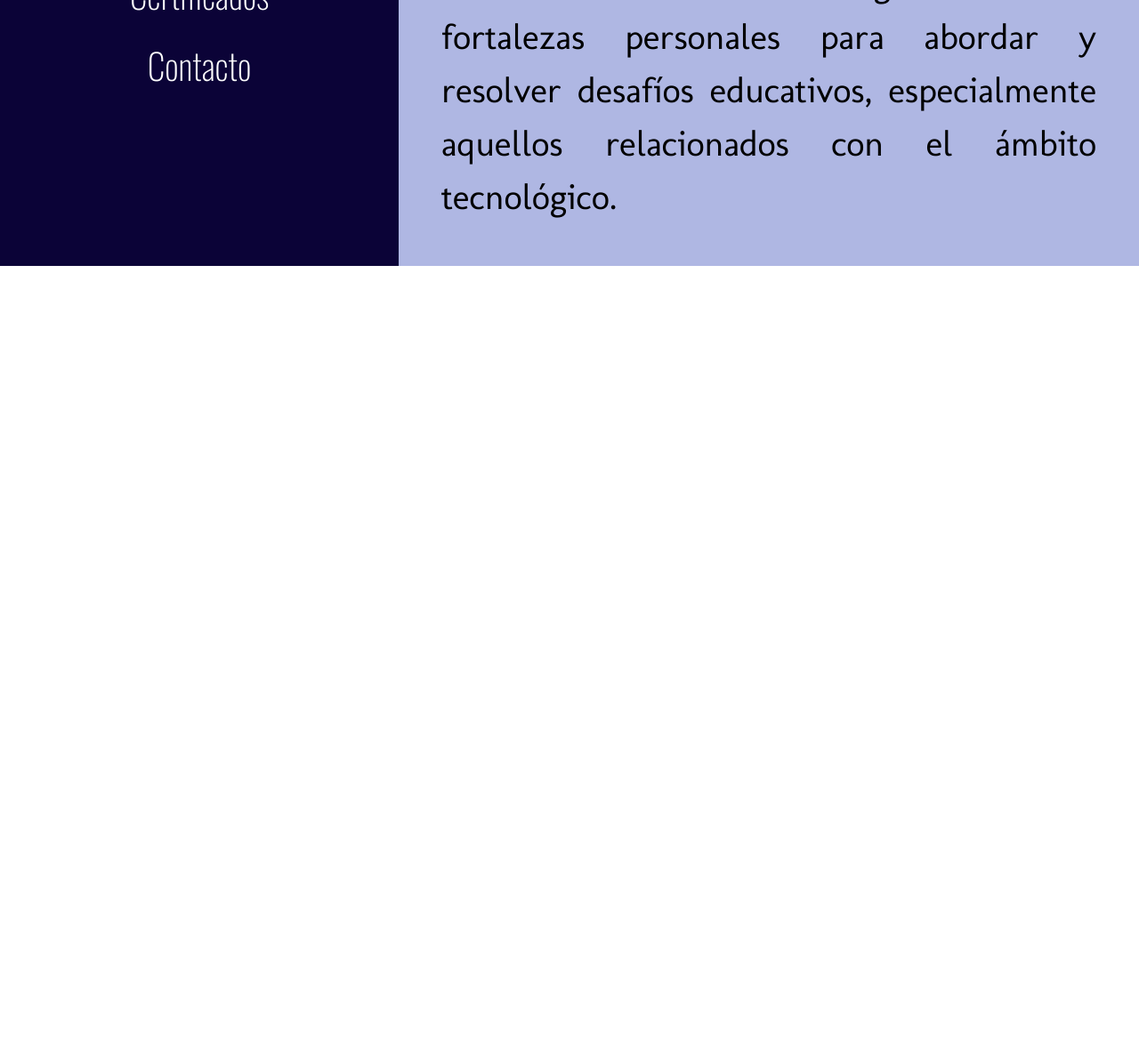
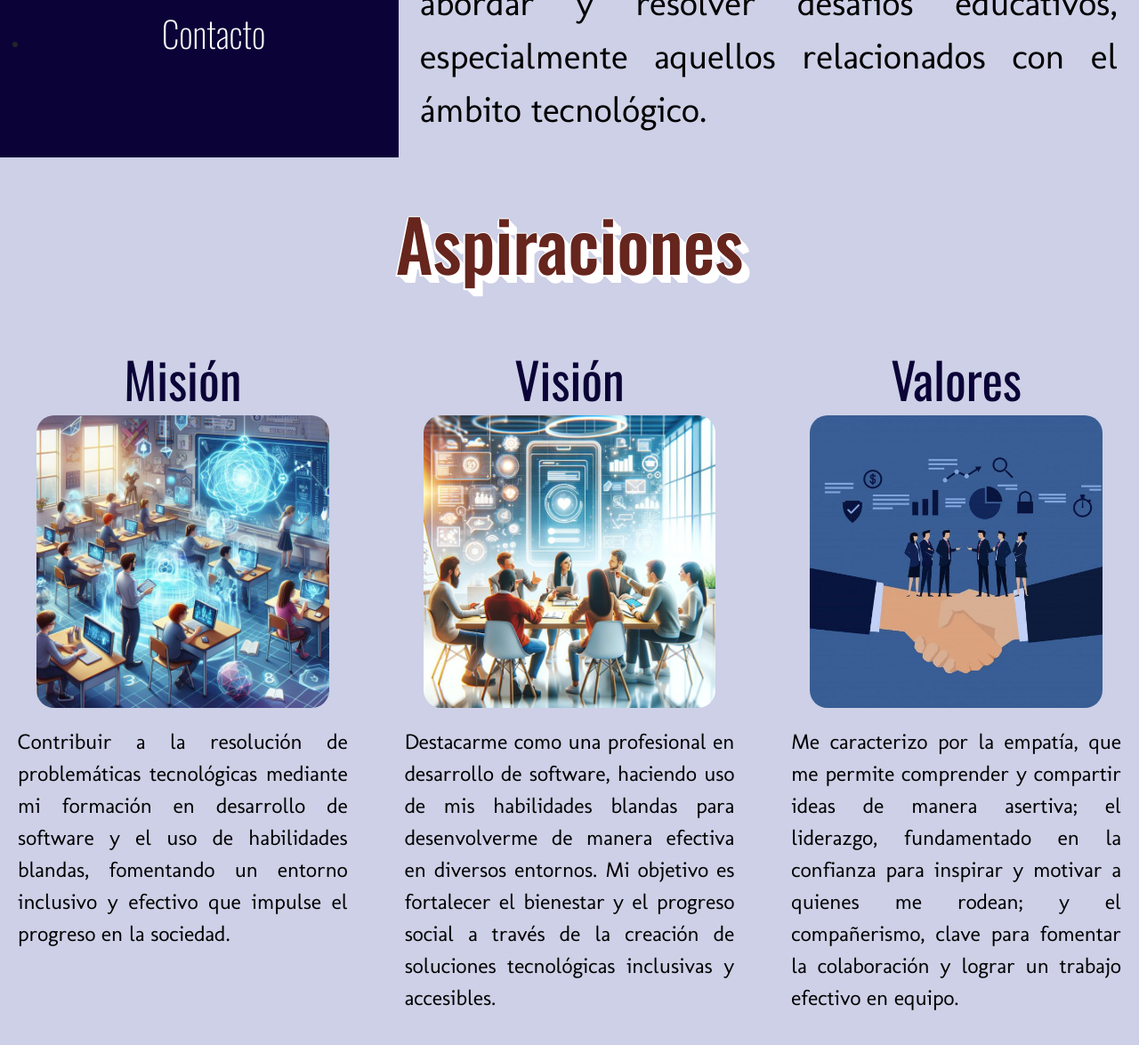
Before and after one commit to LauraVargas22/PortafolioLV, a plain HTML site: page pages/home.html in a window 1280 px wide. Shown: the part 803-1978 px from the top of the page at 89% size. Before the commit the page ends 1102 px from the top, so only its background shows below. Drawn offline with nearby package versions, Linux system fonts and the light colour scheme.

Commit message:
feat: :sparkles: Aspiraciones Design

```diff
--- a/css/home.css
+++ b/css/home.css
@@ -4,6 +4,20 @@
     margin: 0;
     padding: 0;
     box-sizing: border-box;
+}
+
+body {
+    background-color: #cdd0e6;
+    overflow-x: hidden;
+}
+
+body::-webkit-scrollbar {
+    width: 0.3rem;
+}
+
+body::-webkit-scrollbar-thumb {
+    background: linear-gradient(#abb7dd, #010a20);
+    border-radius: 1rem;
 }
 
 section {
@@ -15,19 +29,23 @@ section {
 }
 
 .aboutme {
-    background-color: #AFB7E3;
+    background-color: #cdd0e6;
 }
 
 #about_me {
-    background-color: #AFB7E3;
+    background-color: #cdd0e6;
+}
+
+#aspiraciones {
+    background-color: #cdd0e6;
 }
 .photo {
-    width: 400px;
+    width: 350px;
     height: 400px;
     border-radius: 50%;
 }
 
-a {
+.sections{
     color: white;
     text-decoration: none;
     font-family: "Oswald", serif;
@@ -37,14 +55,14 @@ a {
     line-height: 2;
 }
 
-a:hover {
+.sections:hover {
     border: 1px solid #AD9D5F;
     border-radius: 20px;
     padding: 5px;
 }
 
 .title {
-    margin: 3rem;
+    padding: 1.5rem;
     text-align: left;
     color: #66251D;
     font-family: "Oswald", serif;
@@ -54,8 +72,35 @@ a:hover {
     text-shadow: -1px 0 white, 0 1px white, 1px 0 white, 0 -1px white, -2px 2px 0 white, 2px 2px 0 white, 1px 1px white, 2px 2px white, 3px 3px white, 4px 4px white, 5px 5px white, 6px 6px white, 7px 7px white, 8px 8px white, 9px 9px white;
 }
 
+.col {
+    text-align: center;
+    padding: 15px;
+}
+
+.col:hover {
+    border: 1px solid #AD9D5F;
+    border-radius: 20px;
+    padding: 5px;
+    box-shadow: 2px 2px 4px 0px rgba(20,20,20, 0.3);
+    .items__title {
+        text-shadow: 0px 0px 9px #0B0337;
+    }
+}
+
+.title__aspiraciones {
+    padding: 3rem;
+    text-align: center;
+    color: #66251D;
+    font-family: "Oswald", serif;
+    font-weight: 500;
+    font-style: normal;
+    font-size: clamp(4rem, 3.6087rem + 1.7391vw, 5rem);
+    text-shadow: -1px 0 white, 0 1px white, 1px 0 white, 0 -1px white, -2px 2px 0 white, 2px 2px 0 white, 1px 1px white, 2px 2px white, 3px 3px white, 4px 4px white, 5px 5px white, 6px 6px white, 7px 7px white, 8px 8px white, 9px 9px white;
+}
+
 .text {
-    margin: 3rem;
+    margin: 0;
+    padding: 1.5rem;
     color: black;
     text-align: justify;
     font-size: clamp(1.8rem, 1.5261rem + 1.2174vw, 2.5rem);
@@ -63,6 +108,32 @@ a:hover {
     font-weight: 400;
     font-style: normal;
     line-height: 1.5;
+}
+
+.items__title {
+    color: #0B0337;
+    font-family: "Oswald", serif;
+    font-weight: 400;
+    font-style: normal;
+    font-size: 3.5rem;
+    text-align: center;
+}
+
+.items__image {
+    text-align: center;
+    width: 80%;
+    border-radius: 20px;
+}
+
+.items__text {
+    color: black;
+    text-align: justify;
+    font-size: 1.5rem;
+    font-family: "Molengo", serif;
+    font-weight: 400;
+    font-style: normal;
+    line-height: 1.5;
+    padding: 20px;
 }
 
 @media screen and (min-width: 1024px) {
@@ -76,7 +147,7 @@ a:hover {
         width: 35%;
     }
     .photo {
-        margin-top: 2rem;
+        padding: 2rem;
     }
     .aboutme {
         width: 65%;
--- a/css/styles.css
+++ b/css/styles.css
@@ -32,7 +32,7 @@ body {
 .button {
     margin: 3rem;
     color: black;
-    background-color: #AFB7E3;
+    background-color: #cdd0e6;
     padding: 10px;
     border-radius: 1rem;
     font-size: clamp(2rem, 1.6087rem + 1.7391vw, 3rem);
@@ -43,7 +43,7 @@ body {
 }
 
 .button:hover {
-    background-color: #AD9D5F;
+    background-color: #d8d7d2;
     transform: translateX(3px);
     box-shadow: 2px 2px 4px 0 rgb(250, 249, 249, 0.5);
 }
--- a/pages/home.html
+++ b/pages/home.html
@@ -3,7 +3,9 @@
 <head>
     <meta charset="UTF-8">
     <meta name="viewport" content="width=device-width, initial-scale=1.0">
-    <link rel="stylesheet" href="../css/home.css"> <!--Importacion CSS-->
+    <link rel="stylesheet" href="../css/home.css">
+    <link href="https://cdn.jsdelivr.net/npm/bootstrap@5.3.3/dist/css/bootstrap.min.css" rel="stylesheet" integrity="sha384-QWTKZyjpPEjISv5WaRU9OFeRpok6YctnYmDr5pNlyT2bRjXh0JMhjY6hW+ALEwIH" crossorigin="anonymous">
+    <!--Importacion CSS-->
     <title>Laura Vargas Portafolio</title>
 </head>
 <body>
@@ -17,12 +19,12 @@
             <!--Opciones con el redireccionamiento a la respectiva seccion-->
             <div class="opciones">
                 <ul>
-                    <li><a href="#about_me">Sobre Mi</a></li>
-                    <li><a href="#aspiraciones">Aspiraciones</a></li>
-                    <li><a href="#tecnologias">Conocimientos</a></li>
-                    <li><a href="#proyectos">Proyectos</a></li>
-                    <li><a href="#certificados">Certificados</a></li>
-                    <li><a href="#contacto">Contacto</a></li>
+                    <li><a class="sections" href="#about_me">Sobre Mi</a></li>
+                    <li><a class="sections" href="#aspiraciones">Aspiraciones</a></li>
+                    <li><a class="sections" href="#tecnologias">Conocimientos</a></li>
+                    <li><a class="sections" href="#proyectos">Proyectos</a></li>
+                    <li><a class="sections" href="#certificados">Certificados</a></li>
+                    <li><a class="sections" href="#contacto">Contacto</a></li>
                 </ul>
             </div>
         </div>
@@ -33,7 +35,24 @@
         </div>
     </section>
     <section id="aspiraciones">
-
+        <h1 class="title__aspiraciones">Aspiraciones</h1>
+        <div class="row row-cols-1 row-cols-md-2 row-cols-lg-3">
+            <div class="col">
+                <h2 class="items__title">Misión</h2>
+                <img class="items__image" src="../images/mision.png">
+                <p class="items__text">Contribuir a la resolución de problemáticas tecnológicas mediante mi formación en desarrollo de software y el uso de habilidades blandas, fomentando un entorno inclusivo y efectivo que impulse el progreso en la sociedad.</p>
+            </div>
+            <div class="col">
+                <h2 class="items__title">Visión</h2>
+                <img class="items__image" src="../images/vision.png">
+                <p class="items__text">Destacarme como una profesional en desarrollo de software, haciendo uso de mis habilidades blandas para desenvolverme de manera efectiva en diversos entornos. Mi objetivo es fortalecer el bienestar y el progreso social a través de la creación de soluciones tecnológicas inclusivas y accesibles.</p>
+            </div>
+            <div class="col">
+                <h2 class="items__title">Valores</h2>
+                <img class="items__image" src="../images/valores.png">
+                <p class="items__text">Me caracterizo por la empatía, que me permite comprender y compartir ideas de manera asertiva; el liderazgo, fundamentado en la confianza para inspirar y motivar a quienes me rodean; y el compañerismo, clave para fomentar la colaboración y lograr un trabajo efectivo en equipo.</p>
+            </div>
+        </div>
     </section>
     <section id="tecnologias">
 
```
Also changed, not shown: images/mision.png (added), images/valores.png (added), images/vision.png (added).
